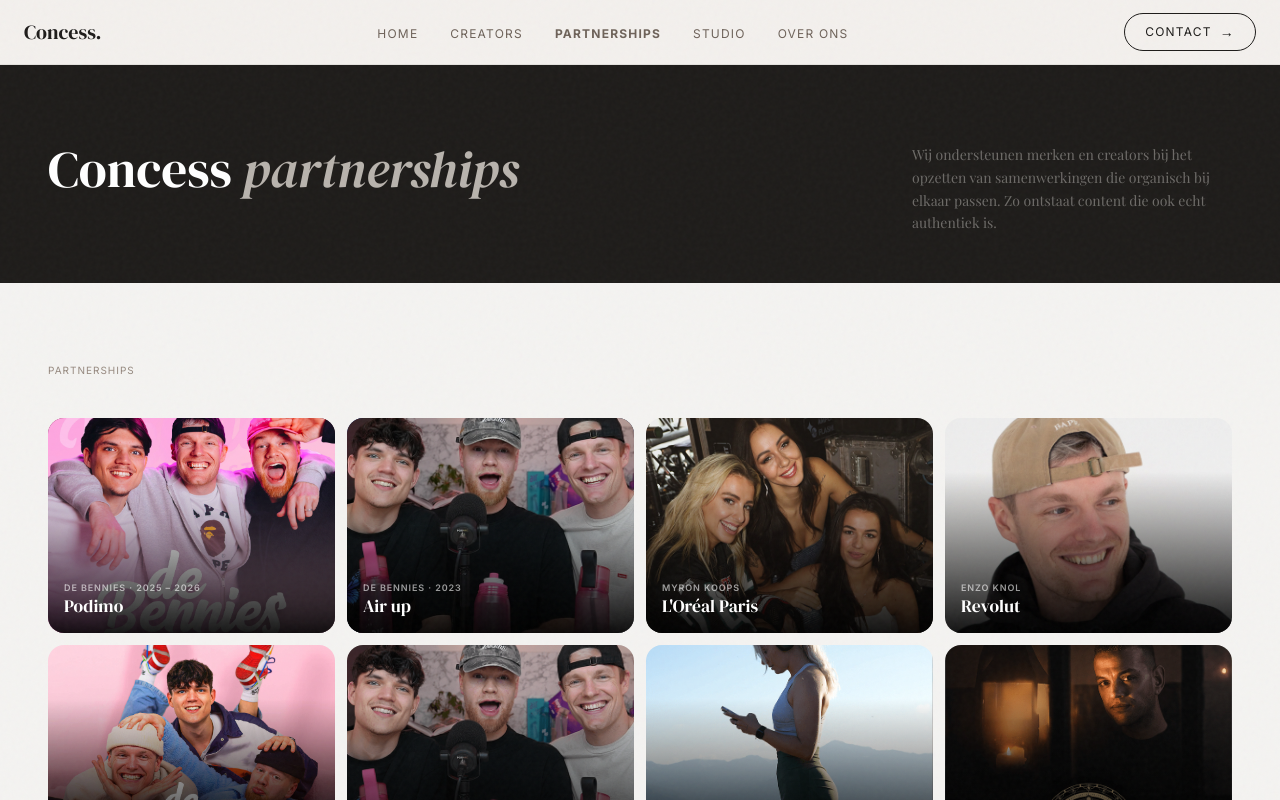
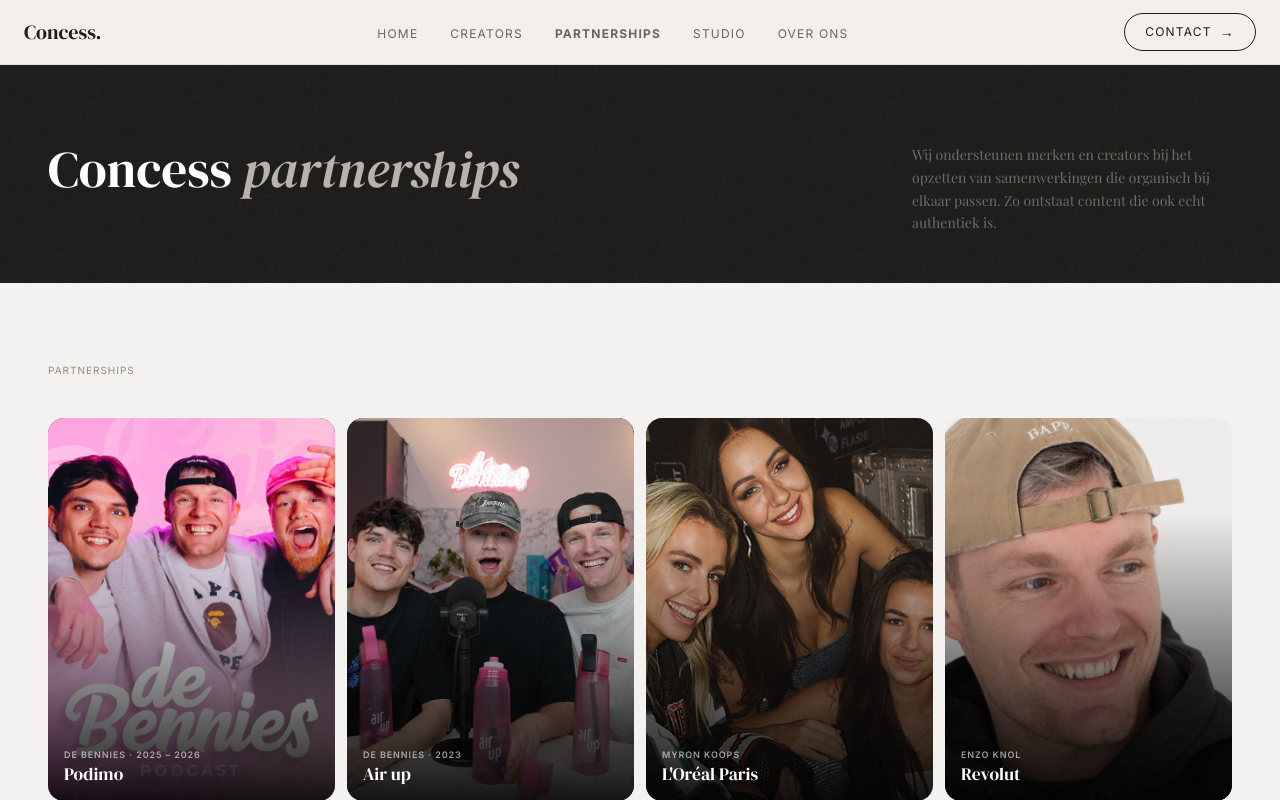
Before and after one commit to xmandysmit-tech/concess-website, a Next.js app: page /partnerships in a window 1280 px wide. Shown: the top 800 px of the page. Built offline with nearby package versions, Linux system fonts and the light colour scheme; a web font is replaced by a local one.

Commit message:
Partnership tiles 3:4 portrait format, update De Bennies studio tile image

```diff
--- a/app/components/PartnershipTile.tsx
+++ b/app/components/PartnershipTile.tsx
@@ -63,7 +63,7 @@ export default function PartnershipTile({ p }: { p: PartnershipCase }) {
     <Link
       href={`/partnerships/${p.slug}`}
       className="group relative overflow-hidden rounded-2xl"
-      style={{ aspectRatio: "4/3", display: "block" }}
+      style={{ aspectRatio: "3/4", display: "block" }}
       onMouseEnter={handleMouseEnter}
       onMouseLeave={handleMouseLeave}
     >
--- a/app/data/content.ts
+++ b/app/data/content.ts
@@ -329,7 +329,7 @@ export const studioCases: StudioCase[] = [
     subtitle: "Productie van begin tot eind",
     tags: ["Podcasts", "Graphic Design", "Marketing & Social"],
     year: "2022 – 2026",
-    cover: "/images/Partnerships/de-bennies/podimo-s2/artwork.jpg",
+    cover: "/images/Tegels/De Bennies - tegel.png",
     hoverVideo: "https://www.youtube.com/watch?v=hUpePaNRUc0",
     gradient: "from-pink-900 to-zinc-950",
     tagline: "Concess Studio",
--- a/app/partnerships/page.tsx
+++ b/app/partnerships/page.tsx
@@ -69,7 +69,7 @@ export default function PartnershipsPage() {
       <section className="py-12 md:py-20 max-w-7xl mx-auto px-6 md:px-12">
         <span className="text-[10px] tracking-widest uppercase text-taupe-500 block mb-10">Partnerships</span>
 
-        <div className="grid grid-cols-2 md:grid-cols-3 lg:grid-cols-4 gap-3">
+        <div className="grid grid-cols-2 md:grid-cols-3 lg:grid-cols-4 gap-3 items-start">
           {/* Klikbare cases met optionele hover video */}
           {partnershipCases.map((p) => (
             <PartnershipTile key={p.slug} p={p} />
@@ -80,7 +80,7 @@ export default function PartnershipsPage() {
             <div
               key={i}
               className="relative overflow-hidden rounded-2xl"
-              style={{ aspectRatio: "4/3" }}
+              style={{ aspectRatio: "3/4" }}
             >
               {p.img
                 ? <img src={p.img} alt={p.brand} className="absolute inset-0 w-full h-full object-cover" />
```
Also changed, not shown: public/images/Tegels/De Bennies - tegel.png (added), 1 other file (tests, documents, lock files or other folders).
